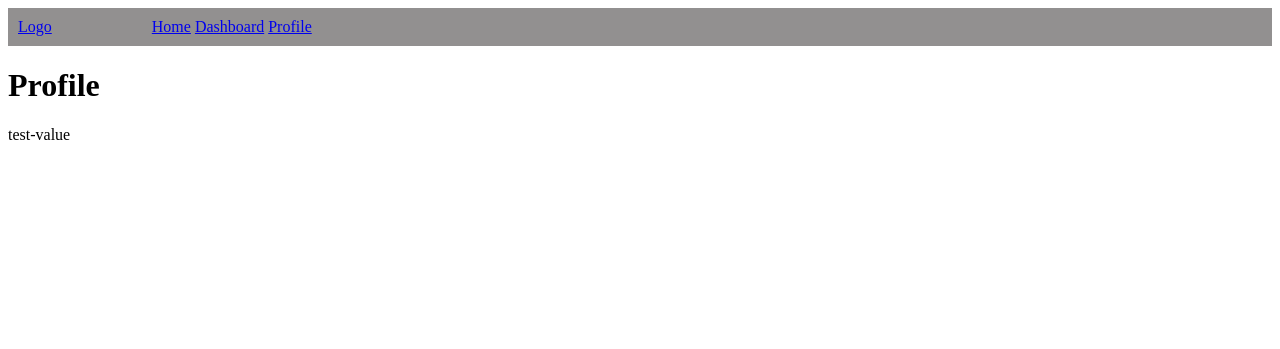
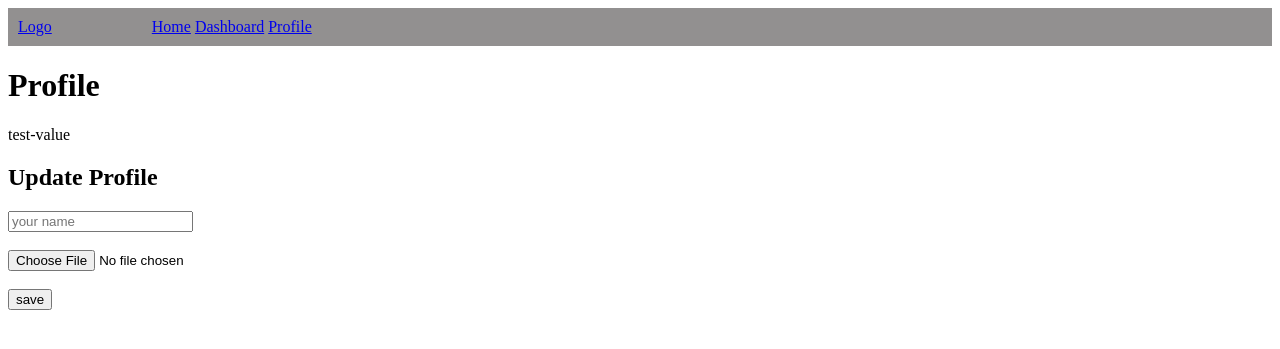
Before and after one commit to sadiul-hakim/laravel_course_with_auth, a Laravel app: page /profile in a window 1280 px wide. Shown: the top 349 px of the page. Run offline with Laravel 12, Linux system fonts and the light colour scheme; a user stored in the database is signed in; data comes from the database, SQL or seed files in the repository.

Commit message:
request and response

```diff
--- a/app/Providers/AppServiceProvider.php
+++ b/app/Providers/AppServiceProvider.php
@@ -14,6 +14,7 @@ use Illuminate\Support\Facades\View;
 use Illuminate\Support\ServiceProvider;
 use Illuminate\View\View as IlluminateView;
 
+// Service Providers are executed every time a request is sent
 class AppServiceProvider extends ServiceProvider
 {
     /**
--- a/resources/views/profile.blade.php
+++ b/resources/views/profile.blade.php
@@ -14,7 +14,22 @@
         <h1>Profile</h1>
         <p>{{ $test_key }}</p>
     </div>
+    @if (session('message'))
+        <div style="background-color: lightgreen; color:green;padding:10px; margin:10px 0;text-align: center;">
+            {{ session('message') }}
+        </div>
+    @endif
+    <div>
 
+    </div>
+    <h2>Update Profile</h2>
+    <form action="/save-profile" method="POST" enctype="multipart/form-data">
+        @csrf
+        <input type="text" name="name" id="name" placeholder="your name"
+            value="{{ old('name') }}"><br /><br />
+        <input type="file" name="file" id="file" /><br /><br />
+        <input type="submit" value="save">
+    </form>
 </body>
 
 </html>
--- a/routes/web.php
+++ b/routes/web.php
@@ -3,8 +3,11 @@
 use App\Http\Controllers\AuthController;
 use App\Http\Controllers\InvokableController;
 use App\Http\Controllers\PaymentController;
+use App\Http\Controllers\ProfileController;
 use App\Http\Controllers\SQLMonitoringController;
 use App\Http\Controllers\TestController;
+use App\Models\User;
+use Illuminate\Http\Request;
 use Illuminate\Support\Facades\Crypt;
 use Illuminate\Support\Facades\Hash;
 use Illuminate\Support\Facades\RateLimiter;
@@ -16,8 +19,34 @@ use Illuminate\Support\Facades\Route;
 //     return view('welcome', ['name' => $name]);
 // })->where(['name' => '[a-zA-Z]+']);
 
-Route::get('/', function () {
+Route::get('/', function (Request $request) {
     return view('welcome');
+});
+
+Route::get("/response/{user?}", function (Request $request, User $user) {
+    // return ['user'=>'adam'];
+    // return $user;
+    // return response()->json(['name' => 'hakim']);
+    // return response("Hi")->cookie('name', 'Hakim');
+    // return response("Hi")->withoutCookie('name');
+    // return response("Hi", 200)->header('Content-Type', 'text/plain');
+
+    // return redirect()->away('https://www.google.com');
+    // return redirect()->route("profile");
+    // return redirect()->action([PaymentController::class, "pay"]);
+    return redirect()->action([PaymentController::class, "pay"]);
+})->name('response');
+
+Route::get("/download", function () {
+    // dump(public_path("storage/uploads/H09l4XpFeXD7UaXvrvXloYu7FcyULZAooQhGjxo1.png"));
+    return response()->download(
+        public_path("storage/uploads/H09l4XpFeXD7UaXvrvXloYu7FcyULZAooQhGjxo1.png"),
+        "image.png",
+        [
+            'Content-Type' => 'application/octet-stream',
+            'Content-Disposition' => 'attachment; filename="image.png"',
+        ]
+    );
 });
 
 // Route::get("/user/{key:name}",function(User $user){ // implicit parameter
@@ -29,9 +58,10 @@ Route::get('/', function () {
 Route::middleware('auth')->group(function () {
     Route::get('/profile', function () {
         return view('profile');
-    })->middleware('throttle:rate_limit');
+    })->name("profile")->middleware('throttle:rate_limit');
     Route::view('/dashboard', 'dashboard');
     Route::get('/pay', [PaymentController::class, 'pay']);
+    Route::post("/save-profile", [ProfileController::class, "save"]);
 });
 
 Route::middleware('guest')->group(function () {
```
Also changed, not shown: app/Http/Controllers/ProfileController.php (added, +25 -0 lines).
